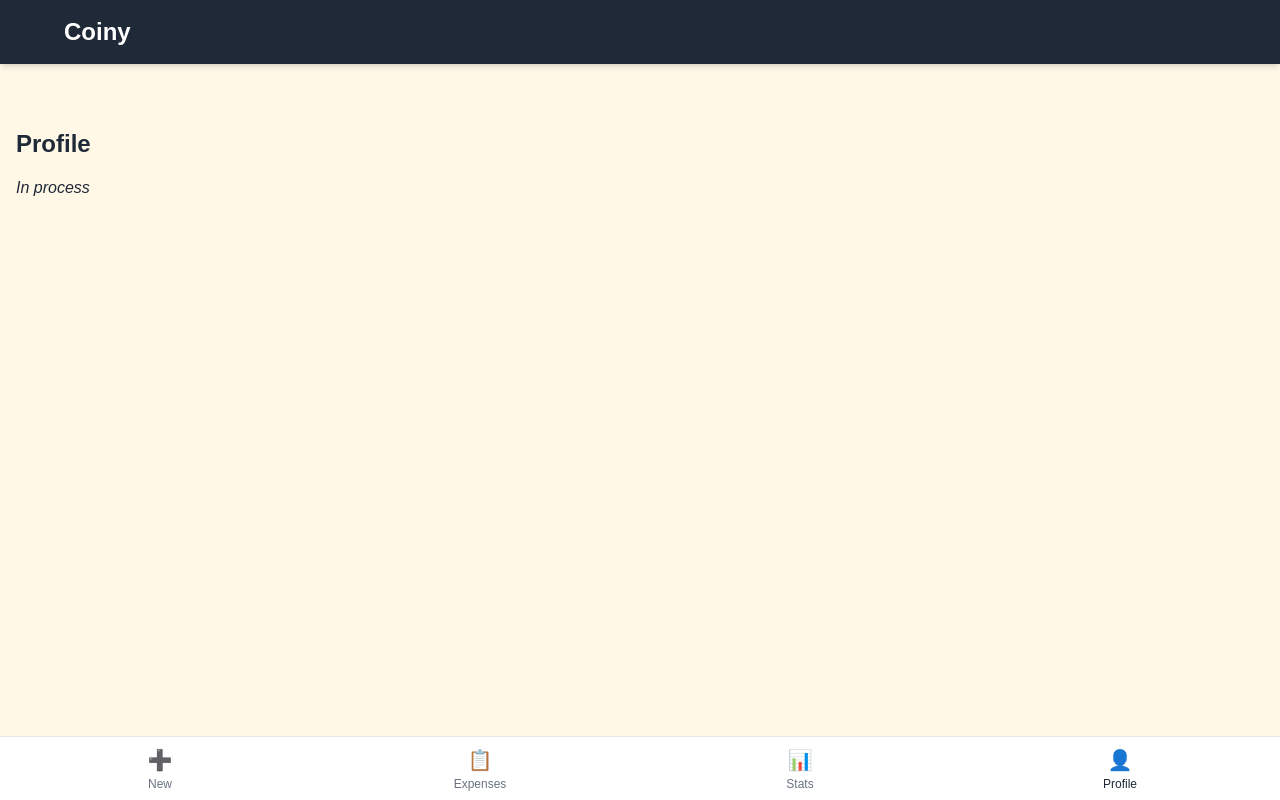
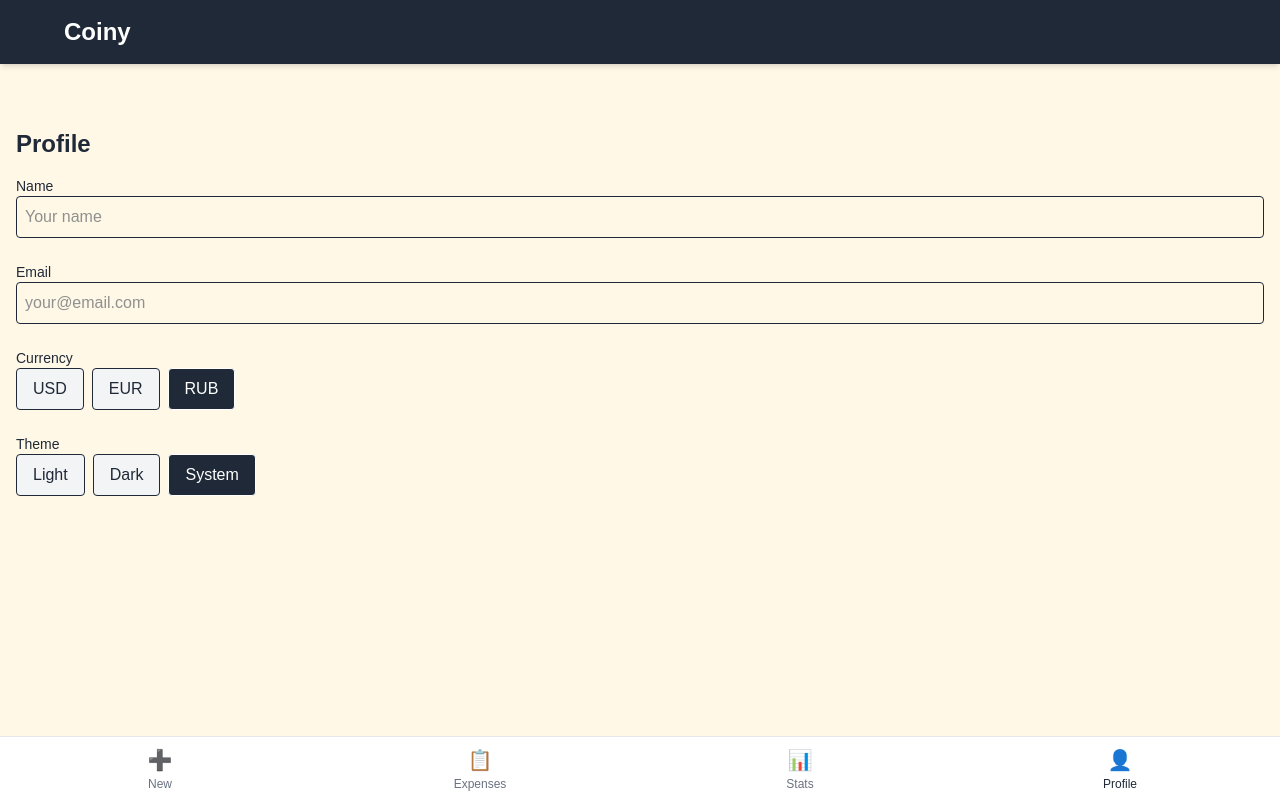
Before and after one commit to MashiruSesuke/coiny, a Next.js app: page /profile in a window 1280 px wide. Built offline with nearby package versions, Linux system fonts and the light colour scheme.

Commit message:
feat: added profile page (name, email, currency, theme), added theme support

```diff
--- /dev/null
+++ b/app/ThemeProvider.tsx
@@ -0,0 +1,21 @@
+'use client';
+
+import { useEffect } from 'react';
+
+import { useUserPreferences } from '@/hooks/useUserPreferences';
+
+export default function ThemeProvider() {
+  const { theme } = useUserPreferences();
+
+  useEffect(() => {
+    const root = document.documentElement;
+    if (theme === 'system') {
+      const prefersDark = window.matchMedia('(prefers-color-scheme: dark)').matches;
+      root.classList.toggle('dark', prefersDark);
+    } else {
+      root.classList.toggle('dark', theme === 'dark');
+    }
+  }, [theme]);
+
+  return null;
+}
--- a/app/layout.tsx
+++ b/app/layout.tsx
@@ -6,6 +6,7 @@ import ServiceWorkerRegister from '@/components/ServiceWorkerRegister';
 import Header from '@/components/layout/Header';
 import TabBar from '@/components/layout/TabBar';
 import DataSeeder from './DataSeeder';
+import ThemeProvider from './ThemeProvider';
 
 import './globals.css';
 
@@ -25,6 +26,7 @@ export default function RootLayout({
         <Providers>
           <DataSeeder />
           <ServiceWorkerRegister />
+          <ThemeProvider />
           <Header />
           <main className="container mx-auto px-4 py-16">{children}</main>
           <TabBar />
--- a/app/profile/page.tsx
+++ b/app/profile/page.tsx
@@ -1,10 +1,10 @@
+import ProfileForm from '@/components/features/profile/ProfileForm';
+
 export default function ProfilePage() {
   return (
     <>
       <h2 className="text-2xl font-semibold mb-4">Profile</h2>
-      <p>
-        <i>In process</i>
-      </p>
+      <ProfileForm />
     </>
   );
 }
--- a/components/features/expenses/ExpenseList.tsx
+++ b/components/features/expenses/ExpenseList.tsx
@@ -10,6 +10,7 @@ import Modal from '@/components/ui/Modal';
 
 import { useExpenses, useDeleteExpense, useUpdateExpense } from '@/hooks/useExpenses';
 import { useLocalStorage } from '@/hooks/useLocalStorage';
+import { useUserPreferences } from '@/hooks/useUserPreferences';
 
 import { ExpenseFormData } from '@/lib/validation/expenseSchema';
 
@@ -35,6 +36,8 @@ export default function ExpenseList() {
 
   const [editingExpense, setEditingExpense] = useState<Expense | null>(null);
   const [deletingId, setDeletingId] = useState<number | null>(null);
+
+  const { currency } = useUserPreferences();
 
   // Extract unique categories from expenses for the filter dropdown
   const categories = [...new Set(expenses?.map((e) => e.category) || [])];
@@ -107,7 +110,9 @@ export default function ExpenseList() {
               </div>
             </div>
             <div className="flex items-center gap-3">
-              <span>{exp.amount} $</span>
+              <span>
+                {exp.amount} {currency}
+              </span>
               <button
                 onClick={() => setEditingExpense(exp)}
                 className="text-blue-500 hover:text-blue-700"
@@ -125,7 +130,9 @@ export default function ExpenseList() {
         ))}
       </ul>
 
-      <p className="text-xl font-bold">Total: {total} $</p>
+      <p className="text-xl font-bold">
+        Total: {total} {currency}
+      </p>
 
       <div className="grid gap-2">
         <p>Export to CSV:</p>
--- a/components/features/expenses/ExpenseStats.tsx
+++ b/components/features/expenses/ExpenseStats.tsx
@@ -1,6 +1,7 @@
 'use client';
 
 import { useExpenses } from '@/hooks/useExpenses';
+import { useUserPreferences } from '@/hooks/useUserPreferences';
 
 /**
  * ExpenseStats — displays summary statistics for the expenses list.
@@ -10,6 +11,8 @@ import { useExpenses } from '@/hooks/useExpenses';
  */
 export default function ExpenseStats() {
   const { data: expenses } = useExpenses();
+
+  const { currency } = useUserPreferences();
 
   if (!expenses || expenses.length === 0) {
     return <p className="text-gray-500">No expenses yet</p>;
@@ -32,19 +35,18 @@ export default function ExpenseStats() {
 
   return (
     <div className="bg-gray-50 p-4 rounded border mb-4">
-      <h3 className="font-semibold text-lg">Statistics</h3>
       <div className="grid grid-cols-2 md:grid-cols-4 gap-2 mt-2">
         <div className="grid">
-          <span className="text-gray-600">Total:</span> {total} $
+          <span className="text-gray-600">Total:</span> {total} {currency}
         </div>
         <div className="grid">
-          <span className="text-gray-600">Average:</span> {average.toFixed(2)} $
+          <span className="text-gray-600">Average:</span> {average.toFixed(2)} {currency}
         </div>
         <div className="grid">
-          <span className="text-gray-600">Max:</span> {max} $
+          <span className="text-gray-600">Max:</span> {max} {currency}
         </div>
         <div className="grid">
-          <span className="text-gray-600">Min:</span> {min} $
+          <span className="text-gray-600">Min:</span> {min} {currency}
         </div>
       </div>
       <div className="mt-2">
@@ -52,7 +54,7 @@ export default function ExpenseStats() {
         <div className="flex flex-wrap gap-2 mt-1">
           {Object.entries(byCategory).map(([cat, sum]) => (
             <span key={cat} className="bg-primary/20 px-2 py-1 rounded text-sm">
-              {cat}: {sum as number} $
+              {cat}: {sum as number} {currency}
             </span>
           ))}
         </div>
--- /dev/null
+++ b/components/features/profile/ProfileForm.tsx
@@ -0,0 +1,86 @@
+'use client';
+
+import { useUserPreferences } from '@/hooks/useUserPreferences';
+
+import { Currency, Theme } from '@/types';
+import { useEffect, useState } from 'react';
+
+export default function ProfileForm() {
+  const { name, setName, email, setEmail, currency, setCurrency, theme, setTheme } =
+    useUserPreferences();
+
+  const [isMounted, setIsMounted] = useState(false);
+
+  useEffect(() => {
+    // eslint-disable-next-line react-hooks/set-state-in-effect
+    setIsMounted(true);
+  }, []);
+
+  // Пока компонент не смонтирован на клиенте, рендерим заглушку или null
+  if (!isMounted) {
+    return <div className="space-y-4">Loading profile...</div>;
+  }
+
+  // На SSR рендерим форму сразу — содержимое одинаковое на сервере и клиенте,
+  // поэтому hydration mismatch не возникнет
+
+  return (
+    <div className="space-y-6">
+      <div>
+        <label className="block text-sm font-medium">Name</label>
+        <input
+          type="text"
+          value={name}
+          onChange={(e) => setName(e.target.value)}
+          className="border p-2 w-full rounded"
+          placeholder="Your name"
+        />
+      </div>
+
+      <div>
+        <label className="block text-sm font-medium">Email</label>
+        <input
+          type="email"
+          value={email}
+          onChange={(e) => setEmail(e.target.value)}
+          className="border p-2 w-full rounded"
+          placeholder="your@email.com"
+        />
+      </div>
+
+      <div>
+        <label className="block text-sm font-medium">Currency</label>
+        <div className="flex gap-2">
+          {(['USD', 'EUR', 'RUB'] as Currency[]).map((curr) => (
+            <button
+              key={curr}
+              onClick={() => setCurrency(curr)}
+              className={`px-4 py-2 rounded border ${
+                currency === curr ? 'bg-primary text-white' : 'bg-gray-100'
+              }`}
+            >
+              {curr}
+            </button>
+          ))}
+        </div>
+      </div>
+
+      <div>
+        <label className="block text-sm font-medium">Theme</label>
+        <div className="flex gap-2">
+          {(['light', 'dark', 'system'] as Theme[]).map((t) => (
+            <button
+              key={t}
+              onClick={() => setTheme(t)}
+              className={`px-4 py-2 rounded border ${
+                theme === t ? 'bg-primary text-white' : 'bg-gray-100'
+              }`}
+            >
+              {t.charAt(0).toUpperCase() + t.slice(1)}
+            </button>
+          ))}
+        </div>
+      </div>
+    </div>
+  );
+}
--- /dev/null
+++ b/hooks/useUserPreferences.ts
@@ -0,0 +1,23 @@
+'use client';
+
+import { useLocalStorage } from './useLocalStorage';
+
+import { Currency, Theme } from '@/types';
+
+export function useUserPreferences() {
+  const [name, setName] = useLocalStorage('userName', '');
+  const [email, setEmail] = useLocalStorage('userEmail', '');
+  const [currency, setCurrency] = useLocalStorage<Currency>('userCurrency', 'RUB');
+  const [theme, setTheme] = useLocalStorage<Theme>('userTheme', 'system');
+
+  return {
+    name,
+    setName,
+    email,
+    setEmail,
+    currency,
+    setCurrency,
+    theme,
+    setTheme,
+  };
+}
--- a/types/index.ts
+++ b/types/index.ts
@@ -1 +1,3 @@
 export type sortOrder = 'asc' | 'desc';
+export type Currency = 'USD' | 'EUR' | 'RUB';
+export type Theme = 'light' | 'dark' | 'system';
```
